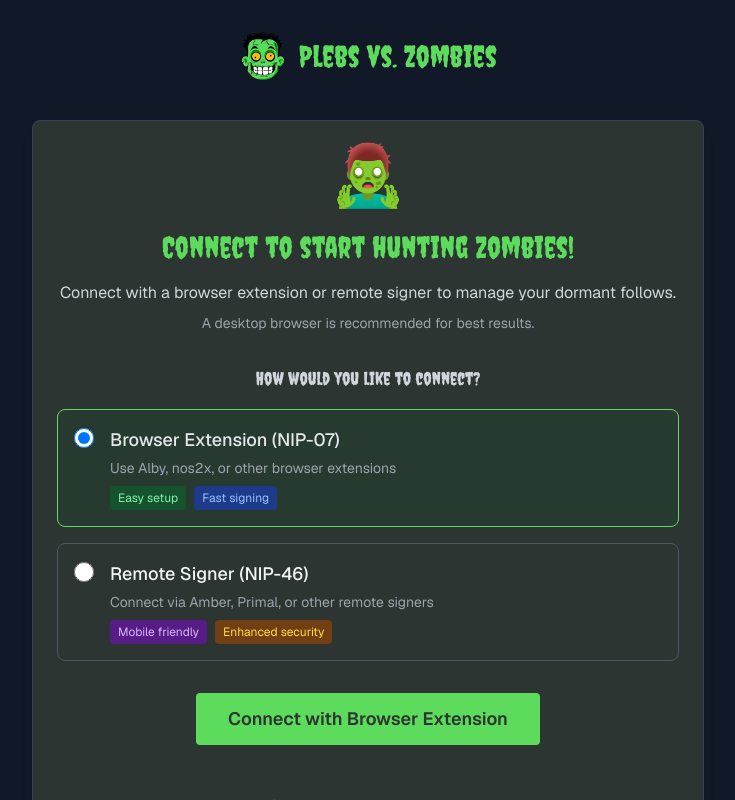
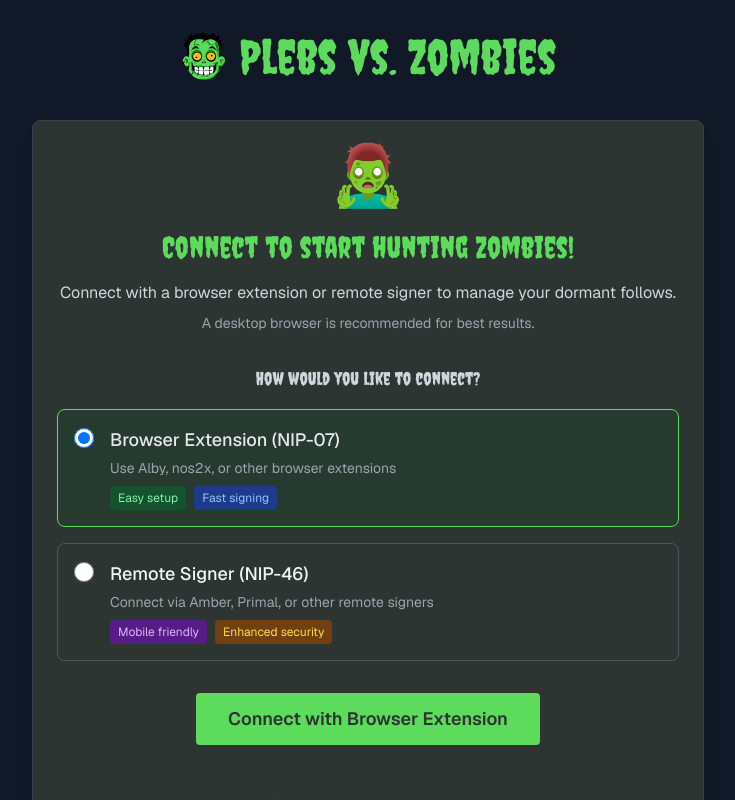
Before and after one commit to dmnyc/plebs-vs-zombies, a Vue app: page / in a window 1280 px wide. Shown: the top 800 px of the page, without its empty margins (272-1007 px from the left). Built offline with nearby package versions, Linux system fonts and the light colour scheme.

Commit message:
Enlarge title on login screen only
text-2xl sm:text-3xl → text-3xl sm:text-5xl when isLoginScreen.
Signed-in and Scout Mode keep the original sizing.

```diff
--- a/src/App.vue
+++ b/src/App.vue
@@ -6,7 +6,13 @@
           <div class="flex items-center gap-3" :class="isScoutMode ? '' : 'cursor-pointer'" @click="!isScoutMode && setActiveView('dashboard')">
             <img src="/logo.svg" alt="Plebs vs Zombies" class="w-12 h-12" />
             <div class="flex flex-col">
-              <h1 class="text-2xl sm:text-3xl transition-colors" :class="isScoutMode ? '' : 'hover:text-zombie-green'">
+              <h1
+                class="transition-colors"
+                :class="[
+                  isLoginScreen ? 'text-3xl sm:text-5xl' : 'text-2xl sm:text-3xl',
+                  isScoutMode ? '' : 'hover:text-zombie-green'
+                ]"
+              >
                 Plebs vs. Zombies
               </h1>
             </div>
```
